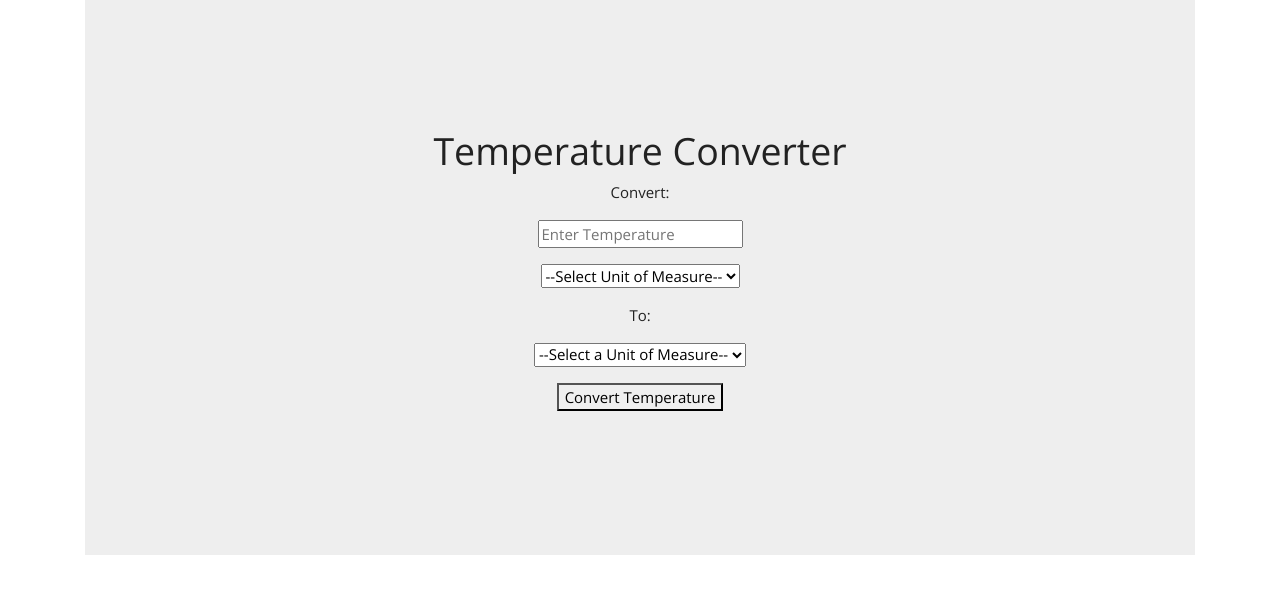
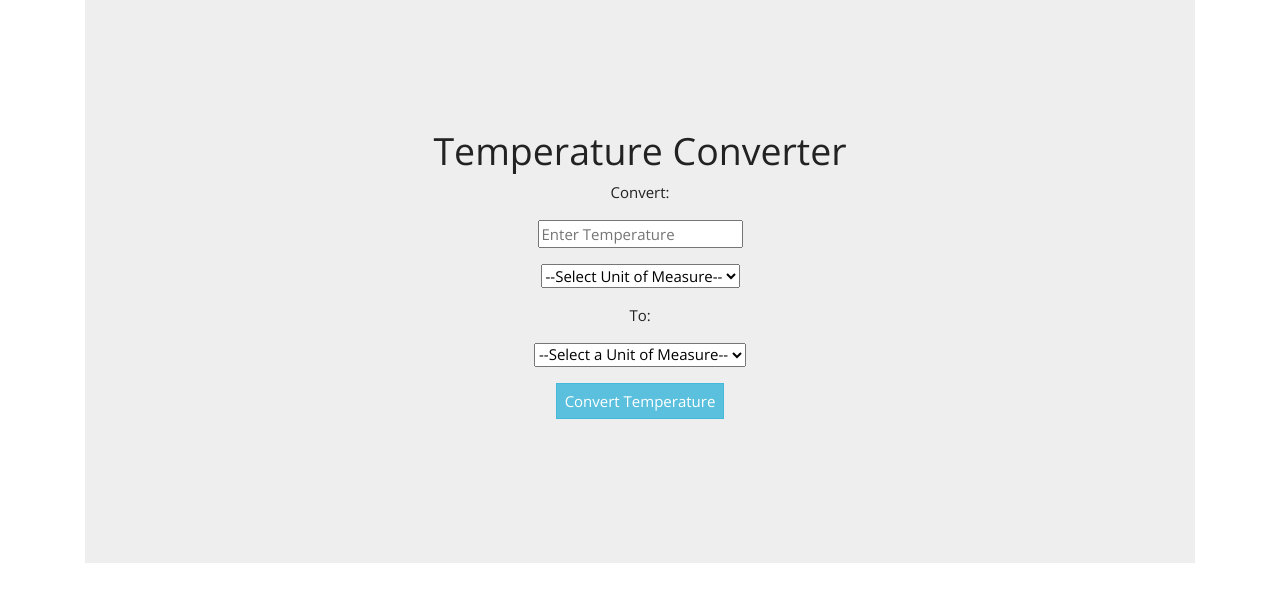
Before and after one commit to travisofwilliam/tempconverter, a Next.js app: page / in a window 1280 px wide. Shown: the top 602 px of the page. Built offline with nearby package versions, Linux system fonts and the light colour scheme.

Commit message:
button update

```diff
--- a/pages/index.js
+++ b/pages/index.js
@@ -1,4 +1,4 @@
-import { useState, useEffect } from 'react'
+import { useState } from 'react'
 import Head from 'next/head'
 
 const Index = () => {
@@ -23,7 +23,7 @@ const Index = () => {
 
   const handleSubmit = (e) => {
     e.preventDefault()
-    // console.log(input, unit, conversionUnit)
+
     if (isNaN(input) || input === '') {
       setErrorMessage('Please enter a tempterature to convert. Temperature must only contain integers.')
     } else if (unit === '') {
@@ -63,7 +63,6 @@ const Index = () => {
         }
       }
     }
-
     setInput('')
   }
 
@@ -99,7 +98,7 @@ const Index = () => {
             <option value="kelvin">Kelvin</option>
           </select>
           <br />
-          <button className='mb-3' type='submit'>Convert Temperature</button>
+          <button className='btn btn-info mb-3' type='submit'>Convert Temperature</button>
         </form>
         {
           !isNaN(result) ? <h3>{result + '°'}</h3> : errorMessage
```
